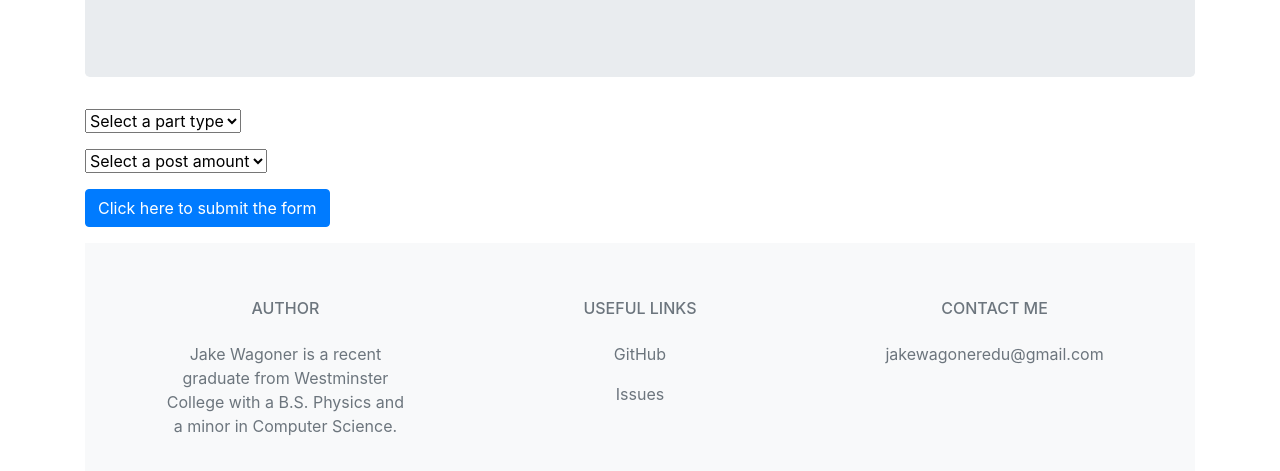
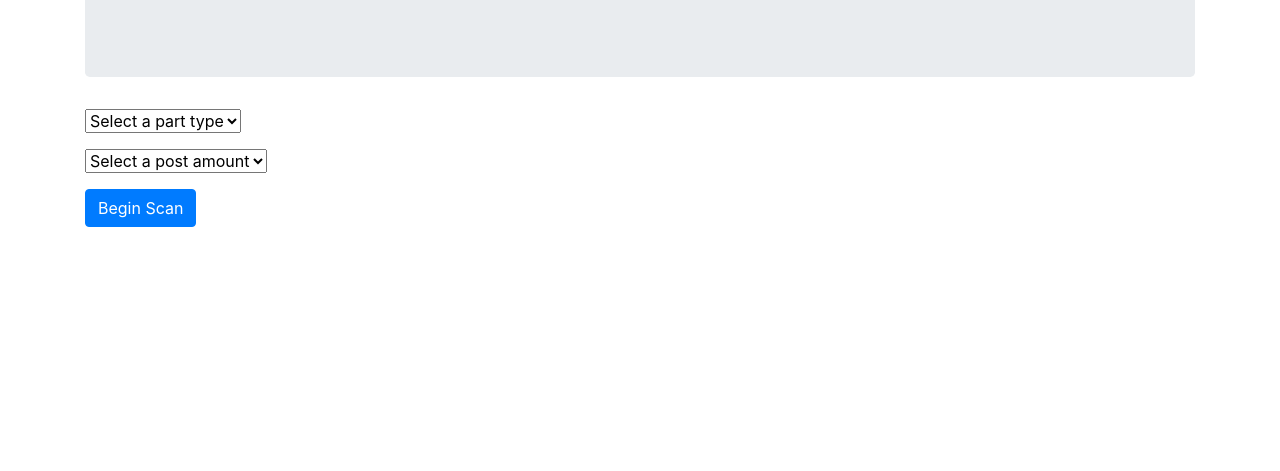
Before and after one commit to JakeWags/pcpartscanner, a website: page html/scan.html in a window 1280 px wide. Shown: the part 197-668 px from the top of the page. Drawn offline with nearby package versions, Linux system fonts and the light colour scheme.

Commit message:
Revert footer in scan.html

```diff
--- a/html/scan.html
+++ b/html/scan.html
@@ -46,60 +46,8 @@
                 <option value="200">200</option>
             </select>
         </div>
-        <input class="btn btn-primary" type="submit" value="Click here to submit the form"/>
+        <input class="btn btn-primary" type="submit" value="Begin Scan"/>
     </form>
   </div>
-  <div class="container mt-3">
-    <footer class="text-center text-lg-start bg-light text-muted pt-2">
-      <!-- Section: Links  -->
-      <section class="">
-        <div class="container text-center text-md-start mt-5">
-          <!-- Grid row -->
-          <div class="row mt-3">
-            <!-- Grid column -->
-            <div class="col-md-3 col-lg-4 col-xl-3 mx-auto mb-4">
-              <!-- Content -->
-              <h6 class="text-uppercase fw-bold mb-4">
-                Author
-              </h6>
-              <p>
-                Jake Wagoner is a recent graduate from Westminster College with a B.S. Physics and a minor in Computer Science.
-              </p>
-            </div>
-            <!-- Grid column -->
-
-            <!-- Grid column -->
-            <div class="col-md-3 col-lg-2 col-xl-2 mx-auto mb-4">
-              <!-- Links -->
-              <h6 class="text-uppercase fw-bold mb-4">
-                Useful links
-              </h6>
-              <p>
-                <a href="https://github.com/JakeWags/pcpartscanner" class="text-reset">GitHub</a>
-              </p>
-              <p>
-                <a href="https://github.com/JakeWags/pcpartscanner/issues" class="text-reset">Issues</a>
-              </p>
-            </div>
-            <!-- Grid column -->
-
-            <!-- Grid column -->
-            <div class="col-md-4 col-lg-3 col-xl-3 mx-auto mb-md-0 mb-4">
-              <!-- Links -->
-              <h6 class="text-uppercase fw-bold mb-4">Contact Me</h6>
-              <p>
-                <i class="bi bi-envelope"></i>
-                jakewagoneredu@gmail.com
-              </p>
-            </div>
-            <!-- Grid column -->
-          </div>
-          <!-- Grid row -->
-        </div>
-      </section>
-      <!-- Section: Links  -->
-    </footer>
-  </div>
-
 </body>
 </html>
```
Also changed, not shown: html/results.html (+3 -1 lines).
